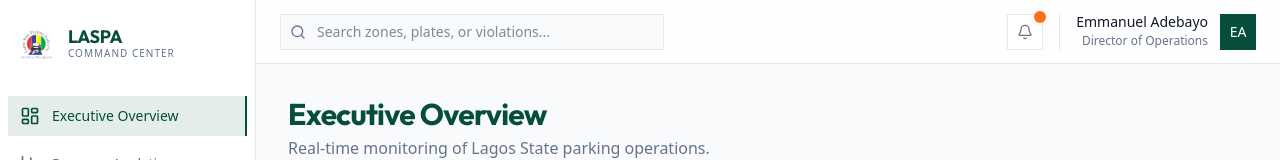
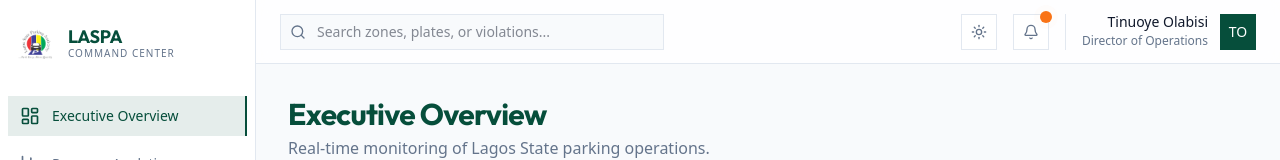
Before and after one commit to nzotaemmanuel/Visual_X, a Next.js app: page / in a window 1280 px wide. Shown: the top 160 px of the page. Built offline with nearby package versions, Linux system fonts and the light colour scheme.

Commit message:
docs: Update database schema and technical specifications

```diff
--- a/package.json
+++ b/package.json
@@ -9,9 +9,11 @@
     "lint": "eslint"
   },
   "dependencies": {
+    "@prisma/client": "^7.3.0",
     "clsx": "^2.1.1",
     "lucide-react": "^0.563.0",
     "next": "16.1.6",
+    "next-themes": "^0.4.6",
     "react": "19.2.3",
     "react-dom": "19.2.3",
     "recharts": "^3.7.0",
@@ -24,6 +26,7 @@
     "@types/react-dom": "^19",
     "eslint": "^9",
     "eslint-config-next": "16.1.6",
+    "prisma": "^7.3.0",
     "tailwindcss": "^4",
     "typescript": "^5"
   }
--- a/src/app/globals.css
+++ b/src/app/globals.css
@@ -37,6 +37,40 @@
   --chart-3: #10b981;
   --chart-4: #64748b;
   --chart-5: #0f172a;
+}
+
+.dark {
+  /* Lagos Metro Dark Mode */
+  --primary: #10b981;
+  /* Emerald 500 - Brighter for dark mode */
+  --primary-foreground: #022c22;
+  /* Emerald 950 */
+
+  --secondary: #fb923c;
+  /* Orange 400 */
+  --secondary-foreground: #431407;
+  /* Orange 950 */
+
+  --background: #020617;
+  /* Slate 950 */
+  --foreground: #f8fafc;
+  /* Slate 50 */
+
+  --surface: #0f172a;
+  /* Slate 900 */
+  --surface-foreground: #f8fafc;
+
+  --muted: #1e293b;
+  /* Slate 800 */
+  --muted-foreground: #94a3b8;
+  /* Slate 400 */
+
+  --border: #1e293b;
+  /* Slate 800 */
+
+  --success: #34d399;
+  --warning: #fbbf24;
+  --danger: #f87171;
 }
 
 @theme inline {
--- a/src/app/layout.tsx
+++ b/src/app/layout.tsx
@@ -2,6 +2,7 @@ import type { Metadata } from "next";
 import { Inter, Outfit, JetBrains_Mono } from "next/font/google";
 import "./globals.css";
 import { cn } from "@/lib/utils";
+import { ThemeProvider } from "@/components/theme-provider";
 
 const inter = Inter({
   variable: "--font-inter",
@@ -32,7 +33,7 @@ export default function RootLayout({
   children: React.ReactNode;
 }>) {
   return (
-    <html lang="en">
+    <html lang="en" suppressHydrationWarning>
       <body
         className={cn(
           inter.variable,
@@ -41,7 +42,14 @@ export default function RootLayout({
           "antialiased bg-background text-foreground min-h-screen font-sans"
         )}
       >
-        {children}
+        <ThemeProvider
+          attribute="class"
+          defaultTheme="system"
+          enableSystem
+          disableTransitionOnChange
+        >
+          {children}
+        </ThemeProvider>
       </body>
     </html>
   );
--- a/src/components/layout/Header.tsx
+++ b/src/components/layout/Header.tsx
@@ -2,6 +2,7 @@
 
 import { Bell, Search, Menu } from "lucide-react";
 import { MOCK_USER } from "@/lib/constants";
+import { ThemeToggle } from "@/components/ui/ThemeToggle";
 
 export function Header() {
     return (
@@ -22,6 +23,7 @@ export function Header() {
             </div>
 
             <div className="flex items-center gap-4">
+                <ThemeToggle />
                 {/* Notifications */}
                 <button className="relative flex h-9 w-9 items-center justify-center rounded-none border border-border bg-surface text-muted-foreground hover:bg-muted hover:text-foreground">
                     <Bell className="h-4 w-4" />
--- /dev/null
+++ b/src/components/theme-provider.tsx
@@ -0,0 +1,11 @@
+"use client";
+
+import * as React from "react";
+import { ThemeProvider as NextThemesProvider } from "next-themes";
+
+export function ThemeProvider({
+    children,
+    ...props
+}: React.ComponentProps<typeof NextThemesProvider>) {
+    return <NextThemesProvider {...props}>{children}</NextThemesProvider>;
+}
--- /dev/null
+++ b/src/components/ui/ThemeToggle.tsx
@@ -0,0 +1,20 @@
+"use client";
+
+import * as React from "react";
+import { Moon, Sun } from "lucide-react";
+import { useTheme } from "next-themes";
+
+export function ThemeToggle() {
+    const { setTheme, theme } = useTheme();
+
+    return (
+        <button
+            onClick={() => setTheme(theme === "light" ? "dark" : "light")}
+            className="relative flex h-9 w-9 items-center justify-center rounded-none border border-border bg-surface text-muted-foreground hover:bg-muted hover:text-foreground transition-colors"
+            aria-label="Toggle theme"
+        >
+            <Sun className="h-4 w-4 rotate-0 scale-100 transition-all dark:-rotate-90 dark:scale-0" />
+            <Moon className="absolute h-4 w-4 rotate-90 scale-0 transition-all dark:rotate-0 dark:scale-100" />
+        </button>
+    );
+}
--- a/src/lib/constants.ts
+++ b/src/lib/constants.ts
@@ -61,10 +61,10 @@ export const NAV_ITEMS = [
 ];
 
 export const MOCK_USER = {
-    name: "Emmanuel Adebayo",
+    name: "Tinuoye Olabisi",
     role: "Director of Operations",
     avatar: "/avatars/emmanuel.jpg", // Placeholder
-    initials: "EA",
+    initials: "TO",
 };
 
 export const MOCK_DASHBOARD_DATA = {
```
Also changed, not shown: validation_error.txt (added), 5 other files (tests, documents, lock files or other folders).
